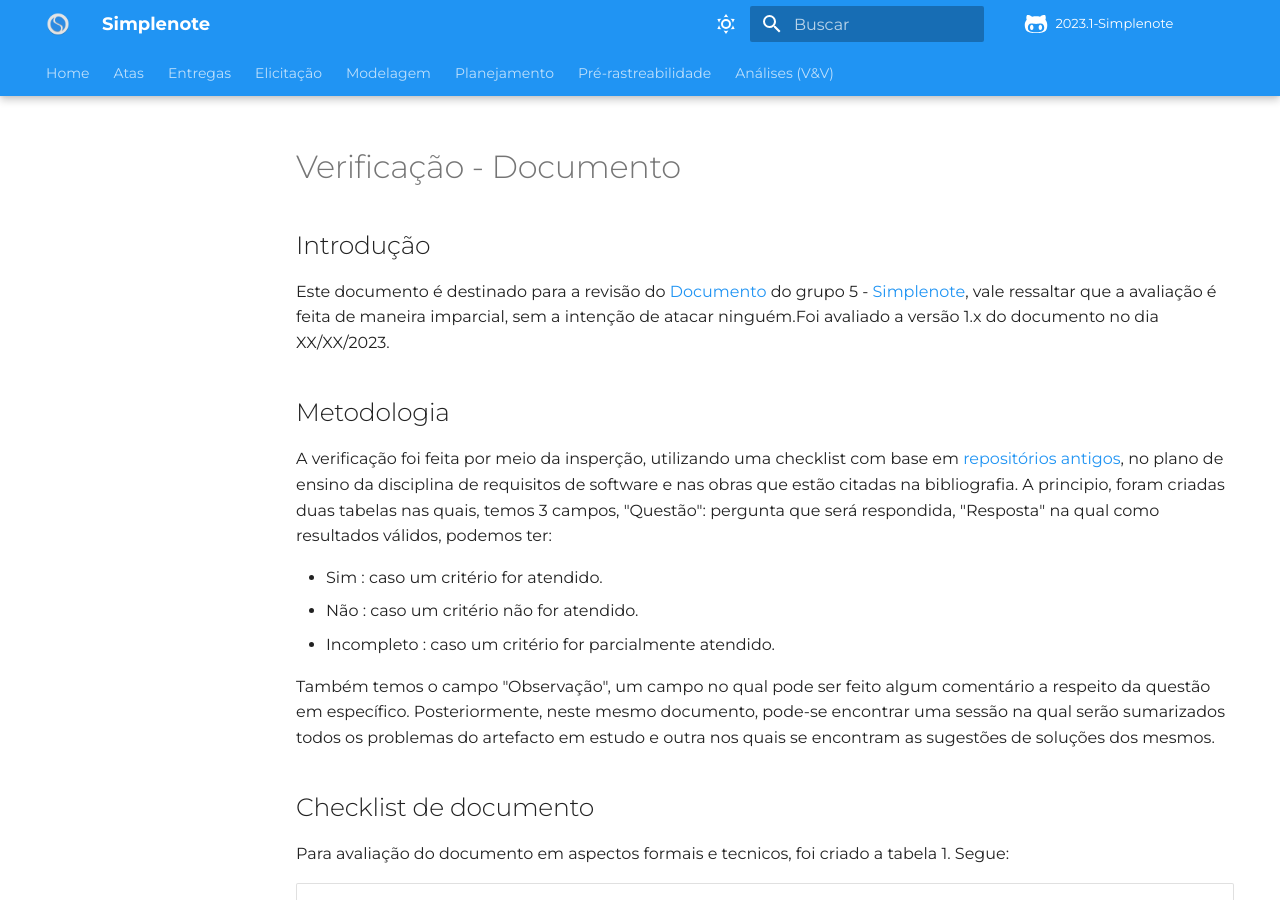
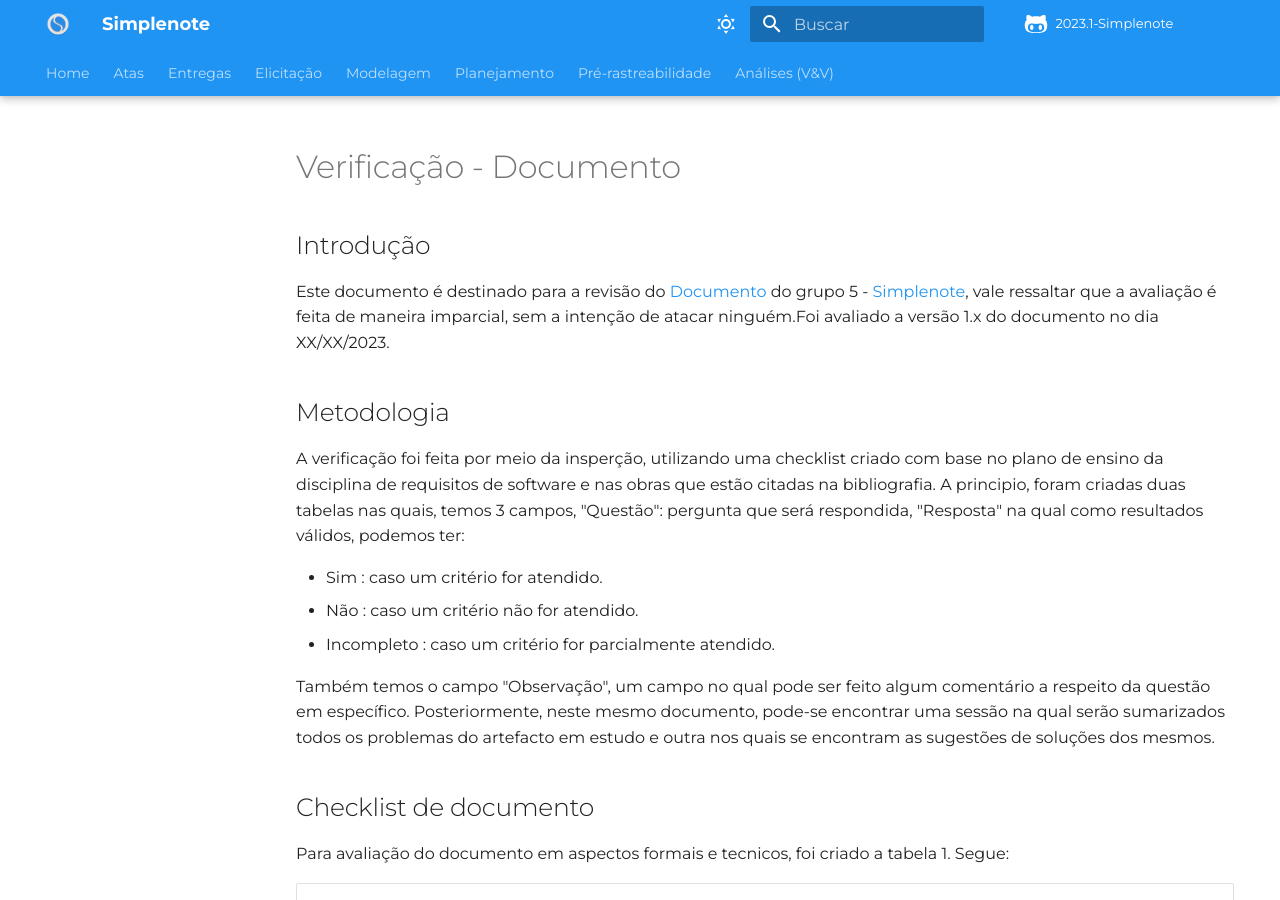
Before and after one commit to Requisitos-de-Software/2023.1-Simplenote, an MkDocs documentation site: the page built from docs/Analise-Grupo5/template.md, in a window 1280 px wide and 900 px high. Built offline with MkDocs 1.6.1 and Material for MkDocs 9.7.7, drawn with Linux system fonts in a browser that asks for light colours; some web fonts are replaced; comment, search, counter and statistics services are not loaded.

Commit message:
Update template.md

```diff
--- a/docs/Analise-Grupo5/template.md
+++ b/docs/Analise-Grupo5/template.md
@@ -6,7 +6,7 @@
 
 ## Metodologia
 
-A verificação foi feita por meio da insperção, utilizando uma checklist com base em [repositórios antigos](https://github.com/Requisitos-de-Software), no plano de ensino da disciplina de requisitos de software e nas obras que estão citadas na bibliografia. A principio, foram criadas duas tabelas nas quais, temos 3 campos, "Questão": pergunta que será respondida, "Resposta" na qual como resultados válidos, podemos ter:
+A verificação foi feita por meio da insperção, utilizando uma checklist criado com base no plano de ensino da disciplina de requisitos de software e nas obras que estão citadas na bibliografia. A principio, foram criadas duas tabelas nas quais, temos 3 campos, "Questão": pergunta que será respondida, "Resposta" na qual como resultados válidos, podemos ter:
 
 - Sim : caso um critério for atendido.
 - Não : caso um critério não for atendido.
```
